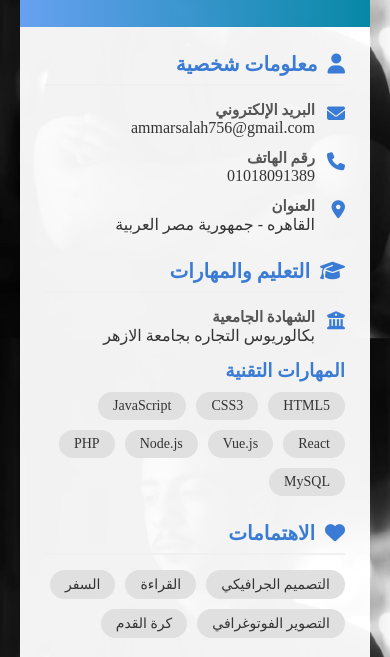
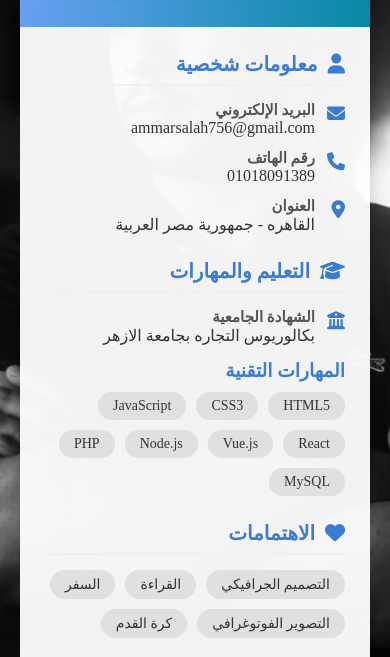
Before and after one commit to ammarsalah6/ammar-cv, a plain HTML site: page index.html in a window 390 px wide. Shown: the part 247-904 px from the top of the page. Drawn offline with Linux system fonts and the light colour scheme.

Commit message:
Update style.css

```diff
--- a/style.css
+++ b/style.css
@@ -6,8 +6,8 @@
 }
 
 body {
-    background: url(background.jpeg);
-    background-size: 100dvi;
+    background: url('background.jpeg') no-repeat center center;
+    background-size: cover;
     min-height: 100vh;
     display: flex;
     justify-content: center;
@@ -281,5 +281,11 @@ body {
         width: 100%;
         max-width: 400px;
     }
+@media (max-width: 768px) {
+    body {
+        background: url('background.jpeg') no-repeat center center;
+        background-size: cover; /* أو contain لو عايز الصورة بالكامل */
+    }
+}
 
 }
```
